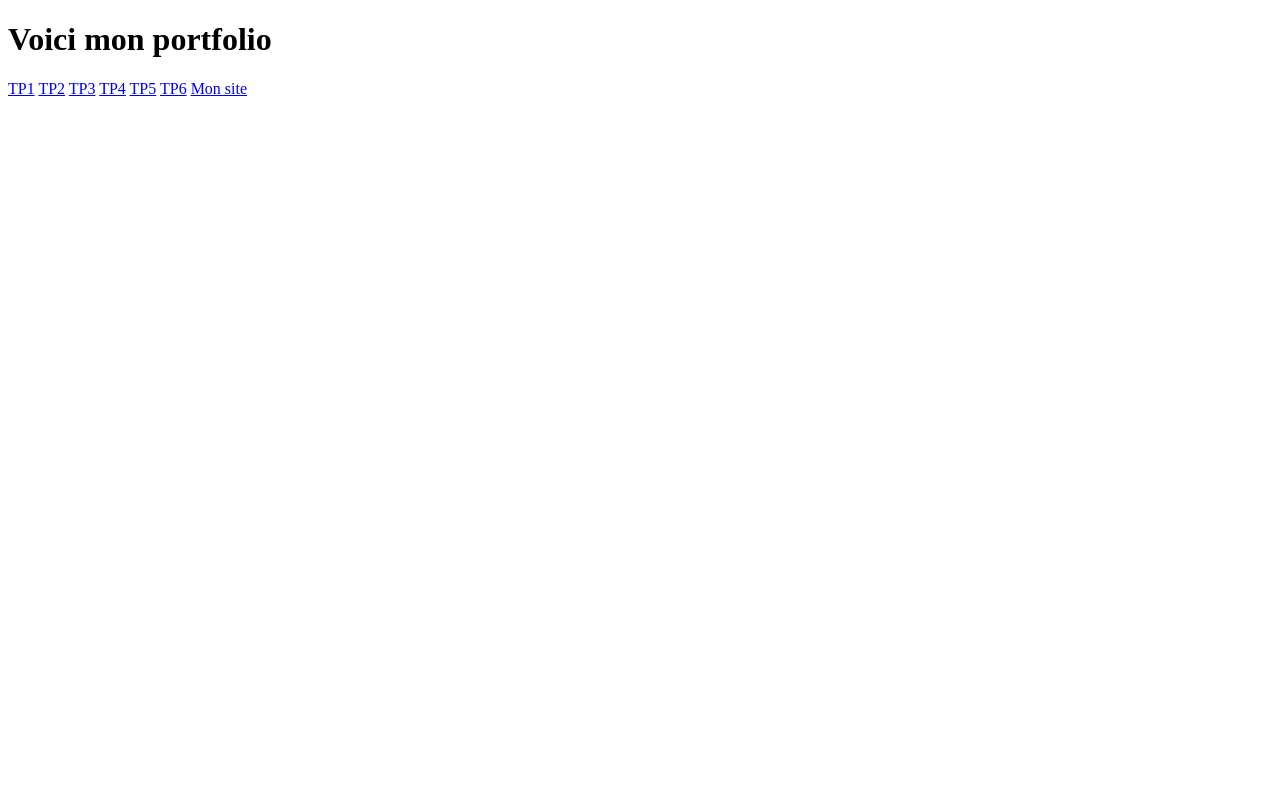
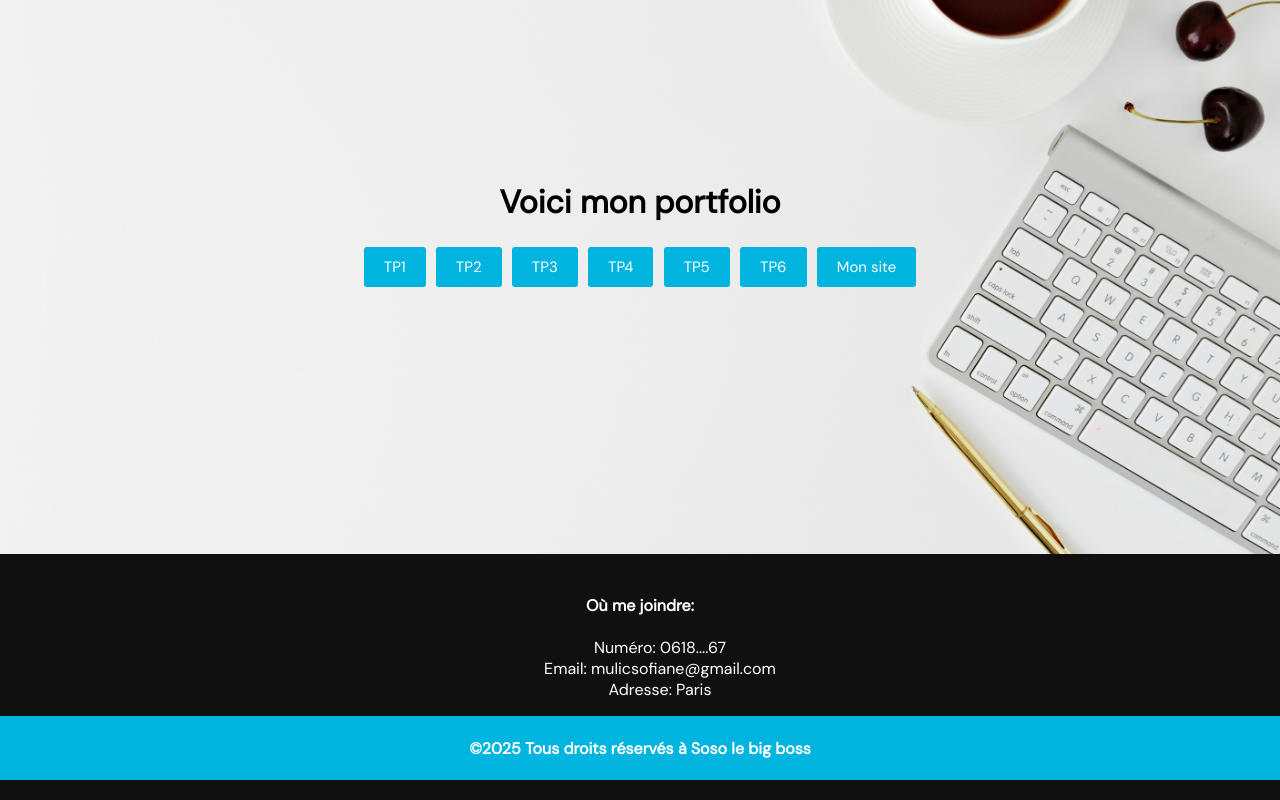
Before and after one commit to S0S022/Portfolio, a plain HTML site: page index.html in a window 1280 px wide. Drawn offline with Linux system fonts and the light colour scheme.

Commit message:
Add files via upload

```diff
--- a/index.html
+++ b/index.html
@@ -3,16 +3,34 @@
   <head>
     <meta charset="UTF-8" />
     <meta name="viewport" content="width=device-width, initial-scale=1.0" />
+    <link rel="stylesheet" href="style.css" />
     <title>Document</title>
   </head>
   <body>
-    <h1>Voici mon portfolio</h1>
-    <a href="./TP 1/index.html">TP1</a>
-    <a href="./TP2/index.html">TP2</a>
-    <a href="./TP 3/index.html">TP3</a>
-    <a href="./TP 4/index.html">TP4</a>
-    <a href="./TP 5/index.html">TP5</a>
-    <a href="./TP 6/index.html">TP6</a>
-    <a href="./absolutecomics/index.html">Mon site</a>
+    <main>
+      <div class="content">
+        <h1>Voici mon portfolio</h1>
+        <button><a href="./TP 1/index.html">TP1</a></button>
+        <button><a href="./TP2/index.html">TP2</a></button>
+        <button><a href="./TP 3/index.html">TP3</a></button>
+        <button><a href="./TP 4/index.html">TP4</a></button>
+        <button><a href="./TP 5/index.html">TP5</a></button>
+        <button><a href="./TP 6/index.html">TP6</a></button>
+        <button><a href="./absolutecomics/index.html">Mon site</a></button>
+      </div>
+    </main>
+    <footer>
+      <div class="contact">
+        <h4>Où me joindre:</h4>
+        <ul>
+          <li>Numéro: 0618....67</li>
+          <li>Email: mulicsofiane@gmail.com</li>
+          <li>Adresse: Paris</li>
+        </ul>
+      </div>
+      <div class="copyrights">
+        <h4>©2025 Tous droits réservés à Soso le big boss</h4>
+      </div>
+    </footer>
   </body>
 </html>
--- /dev/null
+++ b/style.css
@@ -0,0 +1,76 @@
+@font-face {
+  font-family: "DMSans";
+  src: url(./fonts/DMSans_18pt-Regular.ttf);
+}
+
+html,
+body {
+  margin: 0;
+  padding: 0;
+  height: 75%;
+  margin: 0;
+  padding: 0;
+  display: flex;
+  flex-direction: column;
+}
+body {
+  font-family: DMSans;
+  background: url(./img/port.png) center/cover;
+}
+
+main {
+  text-align: center;
+  flex: 1;
+  display: flex;
+  justify-content: center;
+  align-items: center;
+  flex-direction: column;
+}
+
+button {
+  font-family: DMSans;
+  margin: 3px;
+  background-color: rgb(0, 180, 224);
+  color: white;
+  border: none;
+  padding: 10px 20px;
+  border-radius: 3px;
+  cursor: pointer;
+}
+
+button a {
+  text-decoration: none;
+  color: white;
+  font-size: 15px;
+}
+
+button:hover {
+  background-color: gold;
+}
+
+footer {
+  color: white;
+  text-align: center;
+  width: 100%;
+  max-width: 100%;
+  margin: 0 auto;
+  background: rgb(17, 16, 16);
+  overflow: hidden;
+  padding: 20px 0;
+  position: fixed;
+  bottom: 0;
+}
+
+footer li {
+  overflow: hidden;
+}
+
+.copyrights {
+  color: rgb(255, 255, 255);
+  text-align: center;
+  width: 100%;
+  max-width: 100%;
+  margin: 0 auto;
+  background: rgb(0, 180, 224);
+  overflow: hidden;
+}
```
Also changed, not shown: fonts/DMSans_18pt-Regular.ttf (added), fonts/Jost-Regular.ttf (added), img/port.png (added).
